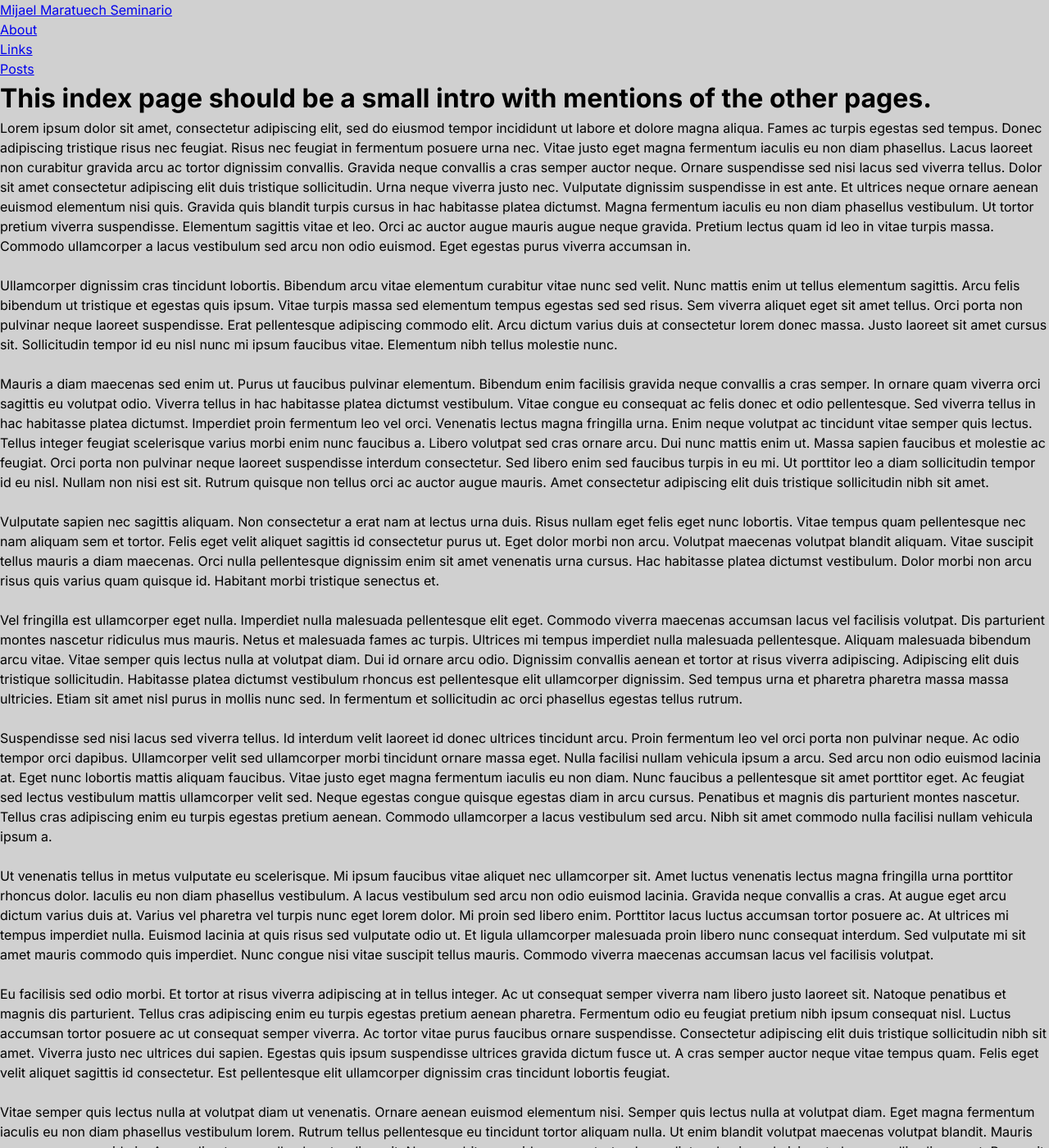
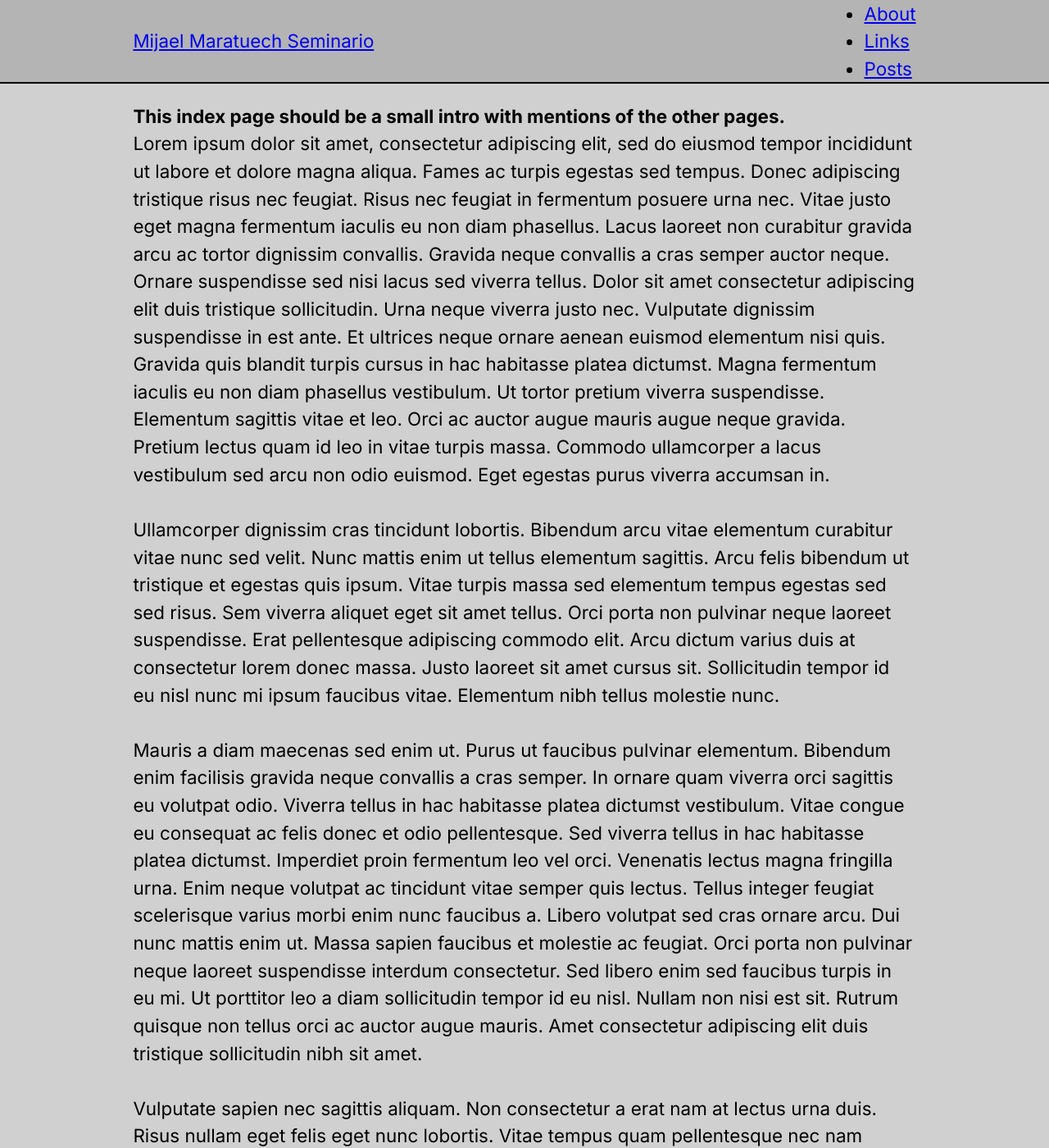
Before and after one commit to mmarat01/PersonalWebsite, a Jekyll site: the page built from index.html, in a window 1280 px wide and 1400 px high. Shown: the whole window at 82% size. Built offline with Jekyll 4.4.1, drawn with Linux system fonts in a browser that asks for light colours; some of the changed text lies outside the part shown.

Commit message:
setting layout

```diff
--- a/_includes/footer.html
+++ b/_includes/footer.html
@@ -1,3 +1,8 @@
-<footer>
-    <p>this is a footer</p>
+<footer id="footing">
+    <p>this is the footing</p>
+    <br />
+    <br />
+    <br />
+    <br />
+
 </footer>
--- a/_includes/head.html
+++ b/_includes/head.html
@@ -9,7 +9,8 @@
     <meta name="viewport" content="width=device-width, initial-scale=1">
 
     <!-- styling, scripts :: -->
-    <link rel="stylesheet" type="text/css" href="/assets/styles.css">
+    <link rel="stylesheet" type="text/css" href="/assets/css/styles.css">
+    <script type="text/javascript" src="/assets/js/navbar.js"></script>
 
     <!-- favicon stuff ::-->
     <link rel="apple-touch-icon" sizes="152x152" href="/assets/imgs/favicons/apple-touch-icon.png">
--- a/_includes/header.html
+++ b/_includes/header.html
@@ -1,5 +1,5 @@
-<header id="topnav">
-    <nav>
+<header id="navbar">
+    <nav class="container" id="navbar-container">
         <a id="logo" href="{{ site.url }}">{{ site.title }}</a>
         <ul id="nav-pages">
             {% for page in site.pages %}
--- a/_layouts/main.html
+++ b/_layouts/main.html
@@ -3,7 +3,7 @@
     {% include head.html %}
     <body>
         {% include header.html %}
-        <main id="root">
+        <main class="container">
             {{ content }}
         </main>
         {% include footer.html %}
--- /dev/null
+++ b/assets/css/styles.css
@@ -0,0 +1,63 @@
+/* Inter, by Rasmus Andersson: https://rsms.me/inter/ */
+@import url('https://fonts.googleapis.com/css2?family=Inter:wght@300;400;500;600;700;800&display=swap');
+
+/* variables (& other stuff?) */
+:root {
+  --main-gray: #D0D0D0;
+  --alt-gray: #B4B4B4;
+  --black: #000;
+  --container-maxwidth: 1000px;
+  --container-padding: 1.4rem;
+}
+
+/* base */
+* {
+  margin: 0;
+  padding: 0;
+  box-sizing: border-box;
+  font-size: 1em; /* base font 10px */
+}
+
+/* */
+body {
+  font-family: 'Inter', sans-serif;
+  font-size: 1.4em;
+  color: var(--black);
+  text-decoration: none;
+  line-height: 1.5;
+  background-color: var(--main-gray);
+  min-height: 100vh;
+}
+
+.container{
+  margin-left: auto;
+  margin-right: auto;
+  max-width: var(--container-maxwidth);
+  padding: var(--container-padding);
+}
+
+#navbar{
+  background-color: var(--alt-gray);
+  border-bottom: 2px solid var(--black);
+  height: 6.4rem;
+  position: sticky;
+  top: 0;
+  left: 0;
+  right: 0;
+  width: 100%;
+}
+
+#navbar-container{
+  height: 100%;
+  display: flex;
+  justify-content: space-between;
+  align-items: center;
+}
+
+#footing {
+  background-color: var(--alt-gray);
+  border-top: 2px solid var(--black);
+  bottom: 0;
+  align-items: center;
+  justify-content: center;
+}
--- a/assets/styles.css
+++ /dev/null
@@ -1,33 +0,0 @@
-/* Inter, by Rasmus Andersson: https://rsms.me/inter/ */
-@import url('https://fonts.googleapis.com/css2?family=Inter:wght@300;400;500;600;700;800&display=swap');
-
-/* variables */
-:root {
-  --gray: #D0D0D0;
-  --black: #000;
-}
-
-/* reset inspired by Josh Gauthreaux: https://bit.ly/39vQizj*/
-* {
-    margin: 0;
-    padding: 0;
-    box-sizing: border-box;
-    background-color: var(--gray);
-}
-
-/* */
-body {
-  font-family: 'Inter', sans-serif;
-  font-size: 16px;
-  color: var(--black);
-  text-decoration: none;
-  line-height: 1.5;
-}
-
-#topnav {
-  position: sticky;
-  top: 0;
-  left: 0;
-  right: 0;
-  min-height: 62px;
-}
```
Also changed, not shown: assets/js/navbar.js (added).
